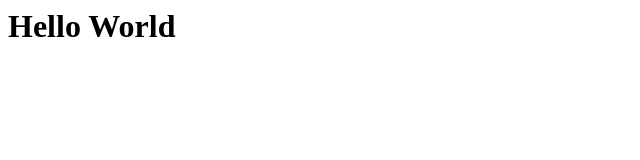
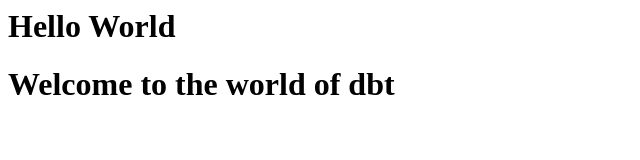
Before and after one commit to bsureshpillai/Devops_training, a plain HTML site: page docs/index.html in a window 1280 px wide. Shown: the whole page, without its empty margins (0-640 px from the left). Drawn offline with Linux system fonts and the light colour scheme.

Commit message:
updated the file

```diff
--- a/docs/index.html
+++ b/docs/index.html
@@ -1 +1,2 @@
 <h1> Hello World </h1>
+<h1> Welcome to the world of dbt </h1>
```
